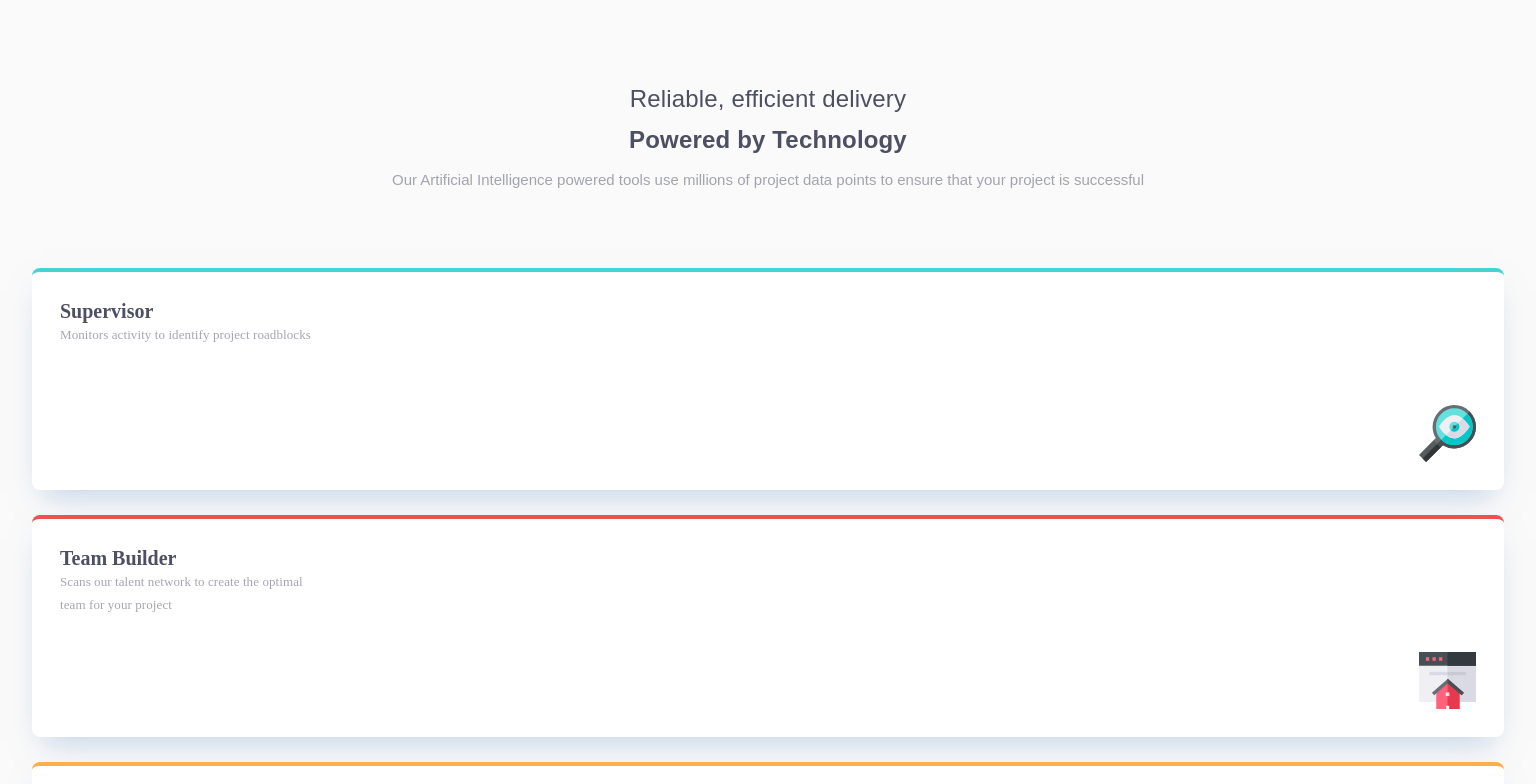
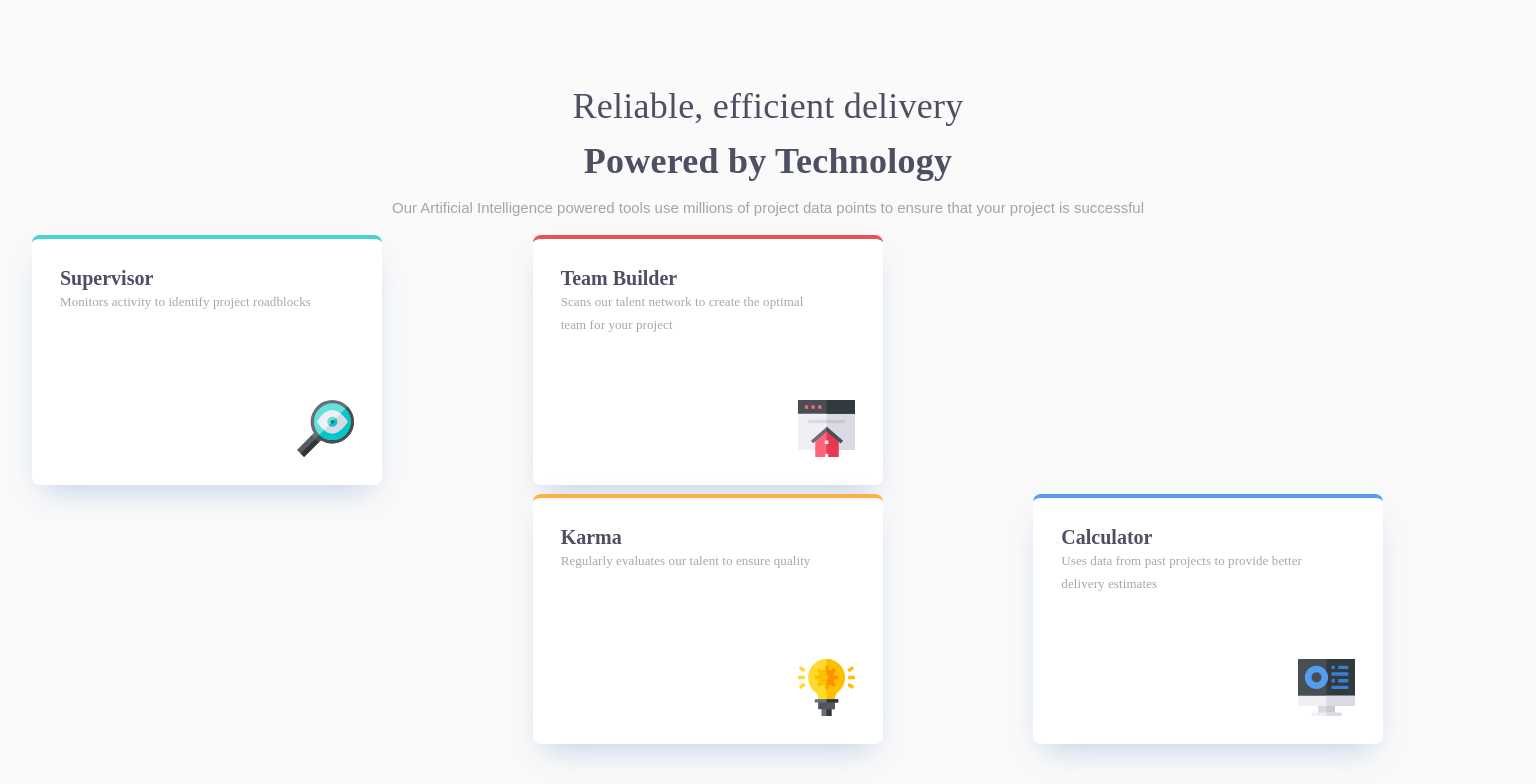
Before and after one commit to laligb/design3-3, a plain HTML site: page index.html in a window 1536 px wide. Shown: the top 784 px of the page. Drawn offline with Linux system fonts and the light colour scheme.

Commit message:
desktop size css in a progress

```diff
--- a/styles.css
+++ b/styles.css
@@ -21,7 +21,19 @@ body {
 h2 {
   font-weight: normal;
 }
+.card {
+  width: 100%;
+  height: 222px;
+  flex-shrink: 0;
+  margin-bottom: 25px;
+  padding: 28px;
 
+  border-radius: 8px;
+  background: #fff;
+  box-shadow: 0px 15px 30px -11px rgba(131, 166, 210, 0.5);
+
+  position: relative;
+}
 footer {
 }
 
@@ -46,20 +58,6 @@ footer {
     opacity: 0.5;
     line-height: 25px;
     margin-bottom: 76px;
-  }
-
-  .card {
-    width: 100%;
-    height: 222px;
-    flex-shrink: 0;
-    margin-bottom: 25px;
-    padding: 28px;
-
-    border-radius: 8px;
-    background: #fff;
-    box-shadow: 0px 15px 30px -11px rgba(131, 166, 210, 0.5);
-
-    position: relative;
   }
 
   h3 {
@@ -131,4 +129,56 @@ footer {
 }
 /* Desktop screen */
 @media screen and (min-width: 1440px) {
+  header {
+    margin-top: 85px;
+    text-align: center;
+  }
+  h1,
+  h2 {
+    color: #4d4f62;
+    text-align: center;
+    font-family: Poppins;
+    font-size: 36px;
+    font-style: normal;
+    font-weight: 600;
+    line-height: normal;
+    letter-spacing: 0.25px;
+  }
+  h1 {
+    font-weight: 600;
+  }
+  h2 {
+    font-weight: 275;
+  }
+
+  header {
+    margin-bottom: 64px;
+  }
+
+  .card {
+    width: 350px;
+    height: 250px;
+    flex-shrink: 0;
+  }
+
+  .container {
+    display: grid;
+    gap: 30px;
+    grid-template-columns: repeat(3, auto);
+    grid-template-rows: 25% 50% 25%;
+
+    align-items: center;
+  }
+  .card:nth-child(1) {
+    grid-column: 1;
+  }
+
+  .card:nth-child(2),
+  .card:nth-child(3) {
+    grid-column: 2;
+  }
+
+  .card:nth-child(4) {
+    grid-column: 3;
+  }
 }
```
